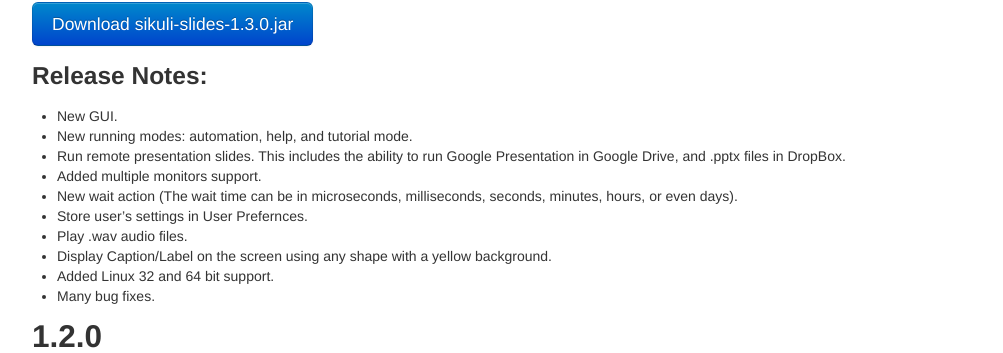
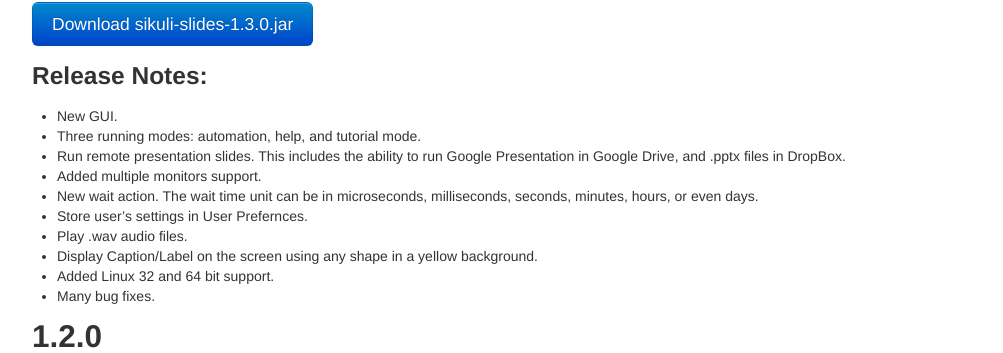
Before and after one commit to sikuli/sikuli-slides, a Jekyll site: the page built from downloads.md, in a window 1280 px wide. Shown: the part 380-733 px from the top of the page, without its empty margins (138-1141 px from the left). Built offline with Jekyll 4.4.1, drawn with Linux system fonts in a browser that asks for light colours.

Commit message:
update content

```diff
--- a/downloads.md
+++ b/downloads.md
@@ -20,13 +20,13 @@
 
 
 * New GUI.
-* New running modes: automation, help, and tutorial mode.
+* Three running modes: automation, help, and tutorial mode.
 * Run remote presentation slides. This includes the ability to run Google Presentation in Google Drive, and .pptx files in DropBox.
 * Added multiple monitors support.
-* New wait action (The wait time can be in microseconds, milliseconds, seconds, minutes, hours, or even days).
+* New wait action. The wait time unit can be in microseconds, milliseconds, seconds, minutes, hours, or even days.
 * Store user's settings in User Prefernces.
 * Play .wav audio files.
-* Display Caption/Label on the screen using any shape with a yellow background.
+* Display Caption/Label on the screen using any shape in a yellow background.
 * Added Linux 32 and 64 bit support.
 * Many bug fixes.
 
```
Also changed, not shown: docs.md (+2 -2 lines).
